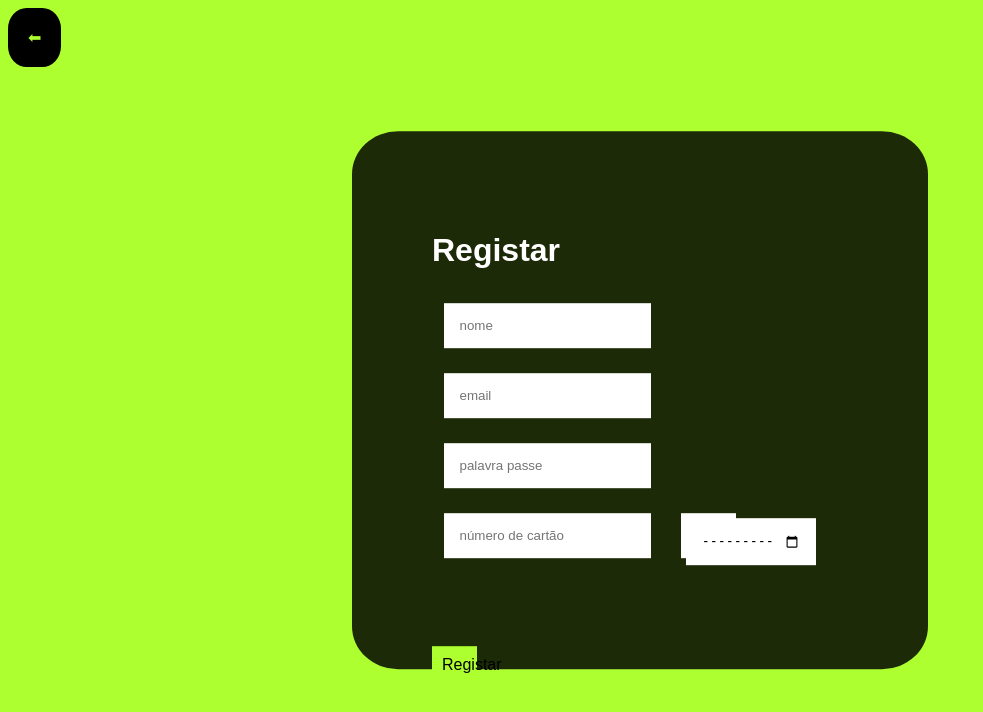
After one commit to Daniel-Silva-1240955/DEAPC-P18-Venda-de-bilhetes, a PHP site: page /scripts/registar.html in a window 1280 px wide. The commit adds this page. Shown: the top 712 px of the page, without its empty margins (0-983 px from the left). Run offline with PHP 8.4, Linux system fonts and the light colour scheme.

Commit message:
Trabalho Miguel guião W1

```diff
--- a/Guiões/W1/scripts/pagina_principal.html
+++ b/Guiões/W1/scripts/pagina_principal.html
@@ -1,7 +1,7 @@
 <!DOCTYPE html>
 
 <html>
-    <link rel="stylesheet" href="style_pagina_principal.css">
+    <link rel="stylesheet" href="../styles/style_pagina_principal.css">
 
 <head>
     <title>Página principal</title>
--- /dev/null
+++ b/Guiões/W1/scripts/registar.html
@@ -0,0 +1,30 @@
+<!DOCTYPE html>
+
+<html lang="PT">
+     <link rel="stylesheet" href="../styles/style_registar.css">
+
+<head>
+    <meta charset="UTF-8">
+    <meta name="viewport" content="width=device-width, initial-scale=1.0">
+    <title>Registo</title>
+</head>
+
+<body>
+    <a href="registar_iniciar_sessao.html" class="voltar" style="float: left;">⬅</a>
+
+
+    <div>
+        <h1>Registar</h1>
+        <input type="text" placeholder="nome" id="name">
+        <input type="email" placeholder="email" style="float: inherit;">
+        <input type="password" id="password" placeholder="palavra passe">
+        <input type="" placeholder="número de cartão">
+        <input class="data_validade" type="month">
+        <input class="cvv" type="text" placeholder="CVV">
+        <br><br>
+        <a href="registar.html" class="Registar"> Registar </a>
+    </div>
+
+
+</body>
+</html>
--- /dev/null
+++ b/Guiões/W1/styles/style_registar.css
@@ -0,0 +1,70 @@
+body
+{
+    font-family: Arial, Helvetica, sans-serif;
+    background-color:greenyellow;
+}
+
+input
+{
+    padding: 15px;
+    border: none;
+    margin: 3%;
+}
+
+div
+{
+    background-color: rgba(0, 0, 0, 0.836);
+    position: absolute;
+    top: 50%;
+    left: 50%;
+    transform: translate(-50%, -50%);
+    padding: 80px;
+    border-radius: 8%;
+    color: white;
+    margin-right: 5%;
+}
+
+.Registar
+{
+    position: absolute;
+    color: #000000;
+    margin-top: 0%;
+    background-color:greenyellow;
+    border: 0%;
+    padding: 10px;
+    width: 25px;
+    text-decoration: none;
+    margin-top: 10%;
+    cursor: pointer;
+    font-size: 16px;
+}
+
+.Registar:hover
+{
+    background-color: #5ac75a;
+}
+
+.data_validade
+{
+    position: absolute;
+    width: 100px;
+}
+
+.cvv
+{
+    width: 25px;
+}
+
+.voltar
+{
+    background-color: #000000;
+    border-radius: 35%;
+    border: none;
+    color:greenyellow;
+    padding: 20px;
+    text-align: center;
+    text-decoration: none;
+    display: inline-block;
+    font-size: 16px;
+    cursor: pointer;
+}
```
Also changed, not shown: Guiões/W1/scripts/registar_iniciar_sessao.html (+9 -7 lines), Guiões/W1/styles/style_registar_iniciar_sessao.css (+23 -6 lines).
